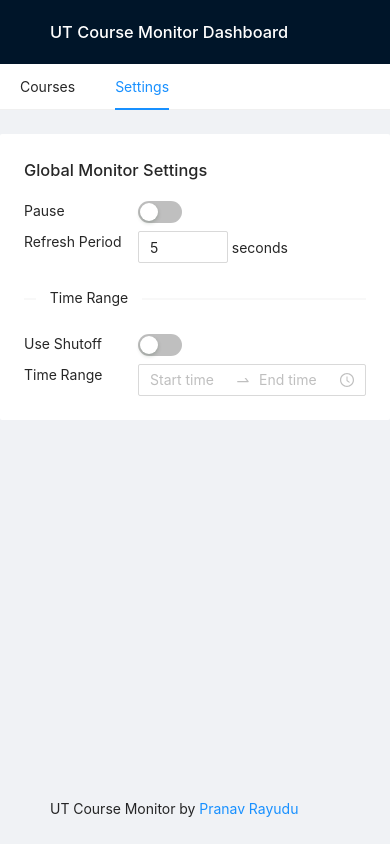
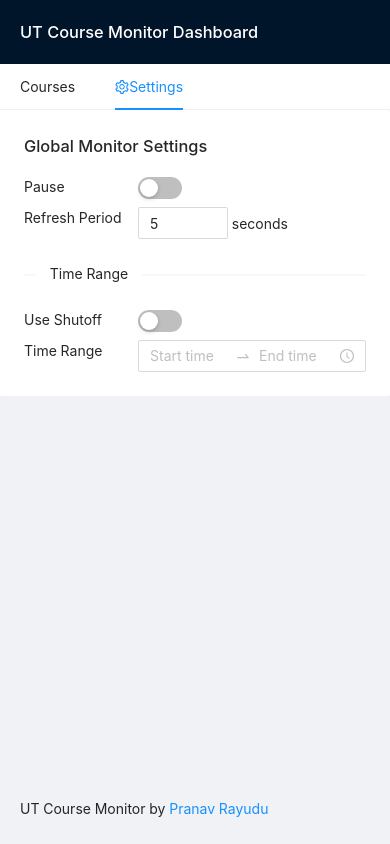
Before and after one commit to PranavRayudu/Course-Change-Notifier, a React (Create React App) app in the folder client/: page /settings in a window 390 px wide. Built offline with nearby package versions, Linux system fonts and the light colour scheme.

Commit message:
queries for semester id and improved layout for mobile

```diff
--- a/client/src/App.js
+++ b/client/src/App.js
@@ -1,11 +1,8 @@
-import React, {useState} from 'react';
+import React from 'react';
 import {useLocation} from "react-router";
-import {
-    Switch,
-    Route,
-    Link,
-} from "react-router-dom";
+import {Switch, Route, Link,} from "react-router-dom";
 import {Layout, Menu} from "antd";
+import {SettingOutlined} from '@ant-design/icons';
 import Courses from "./components/Courses";
 import Settings from "./components/Settings";
 
@@ -26,13 +23,13 @@ function App() {
     const path = useLocation().pathname
     return (
         <Layout className={AppStyles.layout}>
-            <Header>
+            <Header className={AppStyles.titleBar}>
                 <h3 className={AppStyles.title}>UT Course Monitor Dashboard</h3>
             </Header>
 
             <Menu selectedKeys={path_key[path]} mode={"horizontal"} className={AppStyles.menu}>
                 <Menu.Item key={"courses"}><Link to={"/"}>Courses</Link></Menu.Item>
-                <Menu.Item key={"settings"}><Link to={"/settings"}>Settings</Link></Menu.Item>
+                <Menu.Item key={"settings"}><Link to={"/settings"}><SettingOutlined />Settings</Link></Menu.Item>
             </Menu>
 
             <Content className={AppStyles.container}>
@@ -44,7 +41,7 @@ function App() {
                 </div>
             </Content>
 
-            <Footer>
+            <Footer className={AppStyles.responsiveSm}>
                 UT Course Monitor by <a href={"https://pranavrayudu.netlify.app"}>Pranav Rayudu</a>
             </Footer>
         </Layout>
--- a/client/src/app.module.scss
+++ b/client/src/app.module.scss
@@ -35,8 +35,27 @@ html, body, :global(#root) {
   height: 100%;
 }
 
-.title {
-  color: white;
+.responsiveSm {
+  opacity: 1;
+  @include sm {
+    padding-left: 20px !important;
+    padding-right: 20px !important;
+  }
+}
+
+.titleBar {
+  .title {
+    color: white;
+  }
+
+  @extend .responsiveSm;
+}
+
+.menu {
+  padding: 0 30px !important;
+  @include sm {
+    padding: 0 !important;
+  }
 }
 
 .layout {
@@ -47,7 +66,7 @@ html, body, :global(#root) {
   margin: 24px 50px;
 
   @include sm {
-    margin: 24px 0;
+    margin: 0;
   }
 }
 
--- a/client/src/components/Courses.js
+++ b/client/src/components/Courses.js
@@ -16,12 +16,16 @@ const tagColors = {
     'cancelled': grey.primary,
 }
 
-// todo query sem-id from server
-const columns = [
+
+class Courses extends React.Component {
+
+    columns = [
         {
             title: 'ID',
             dataIndex: 'uid',
-        render: text => <a href={`https://utdirect.utexas.edu/apps/registrar/course_schedule/20209/${text}/`}>{text}</a>,
+            render: text =>
+                <a href={`https://utdirect.utexas.edu/apps/registrar/course_schedule/${this.state.sid}/${text}/`}>{text}</a>,
+            // fixed: 'left'
         },
         {
             title: 'Abbr.',
@@ -40,19 +44,26 @@ const columns = [
             dataIndex: 'status',
             render: text => <Tag color={tagColors[text]}>{text}</Tag>,
         },
+        {
+            title: 'Action',
+            dataIndex: 'uid',
+            render: text => <Button
+                href={`https://utdirect.utexas.edu/registration/registration.WBX?s_ccyys=${this.state.sid}&s_af_unique=${text}`}
+                htmlType={"a"} target="_blank">Register</Button>,
+        },
     ];
-
-class Courses extends React.Component {
 
     constructor(props) {
         super(props);
 
-        this.state = {refreshing: false, uid: '', data: [], selected: []}
+        this.state = {refreshing: false, uid: '', sid: '', data: [], selected: []}
         this.refreshData = this.refreshData.bind(this)
         this.handleSubmit = this.handleSubmit.bind(this)
     }
 
     componentDidMount() {
+        this.getSid()
+        this.refreshData()
         setInterval(this.refreshData, 1000 * 60 * 5) // every 5 min
     }
 
@@ -70,6 +81,16 @@ class Courses extends React.Component {
         this.setState({loading: false})
     }
 
+    getSid() {
+        fetch(`/api/v1/sid`, {
+            method: 'GET',
+        }).then(res => res.text()).then(data => {
+            this.setState({sid: data})
+        }).catch((err) => {
+            message.error('Unable to get semester info')
+        })
+    }
+
     refreshData() {
         this.startLoading()
 
@@ -83,7 +104,6 @@ class Courses extends React.Component {
             data.forEach(course => {
                 course.key = course.uid
             })
-
             this.setState({data: data})
         }).catch((err) => {
             message.error('Unable to refresh courses')
@@ -150,20 +170,19 @@ class Courses extends React.Component {
 
             <Space>
                 <Form onFinish={this.handleSubmit} layout={"inline"}>
-                    <Input.Group compact style={{maxWidth: "300px"}}>
+                    <Input.Group compact>
                         {/*<Form.Item name={"uid"} rules={[{required: true}]} style={{width: "50%"}}>*/}
                         <Input required
                                placeholder={"Course ID"}
                                pattern={"[0-9]{5}"}
                                value={this.state.uid}
                                onChange={e => this.setState({uid: e.target.value})}
-                               style={{width: "70%"}}
+                               style={{maxWidth: "100px"}}
                         />
                         {/*</Form.Item>*/}
                         {/*<Form.Item style={{width: "50%"}}>*/}
                         <Button type={"primary"}
-                                htmlType={'submit'}
-                                style={{width: "30%"}}>
+                                htmlType={'submit'}>
                             <span className={AppStyles.hideSm}>Add</span>
                             <PlusOutlined/>
                         </Button>
@@ -185,17 +204,19 @@ class Courses extends React.Component {
 
         return <Card bordered={false}>
             <Space direction={"vertical"} style={{width: "100%"}}>
+                {tableHeader}
                 <Table
                     rowSelection={{
                         type: "checkbox",
                         ...rowSelection
                     }}
-                    columns={columns}
+                    columns={this.columns}
                     dataSource={this.state.data}
                     loading={this.state.loading}
                     pagination={false}
+                    scroll={{ x: 700 }}
                     // bordered
-                    title={() => tableHeader}
+                    // title={() => tableHeader}
                 />
             </Space>
         </Card>;
```
Also changed, not shown: 1 other file (tests, documents, lock files or other folders). Lines whose indentation alone changed are shown as unchanged.
